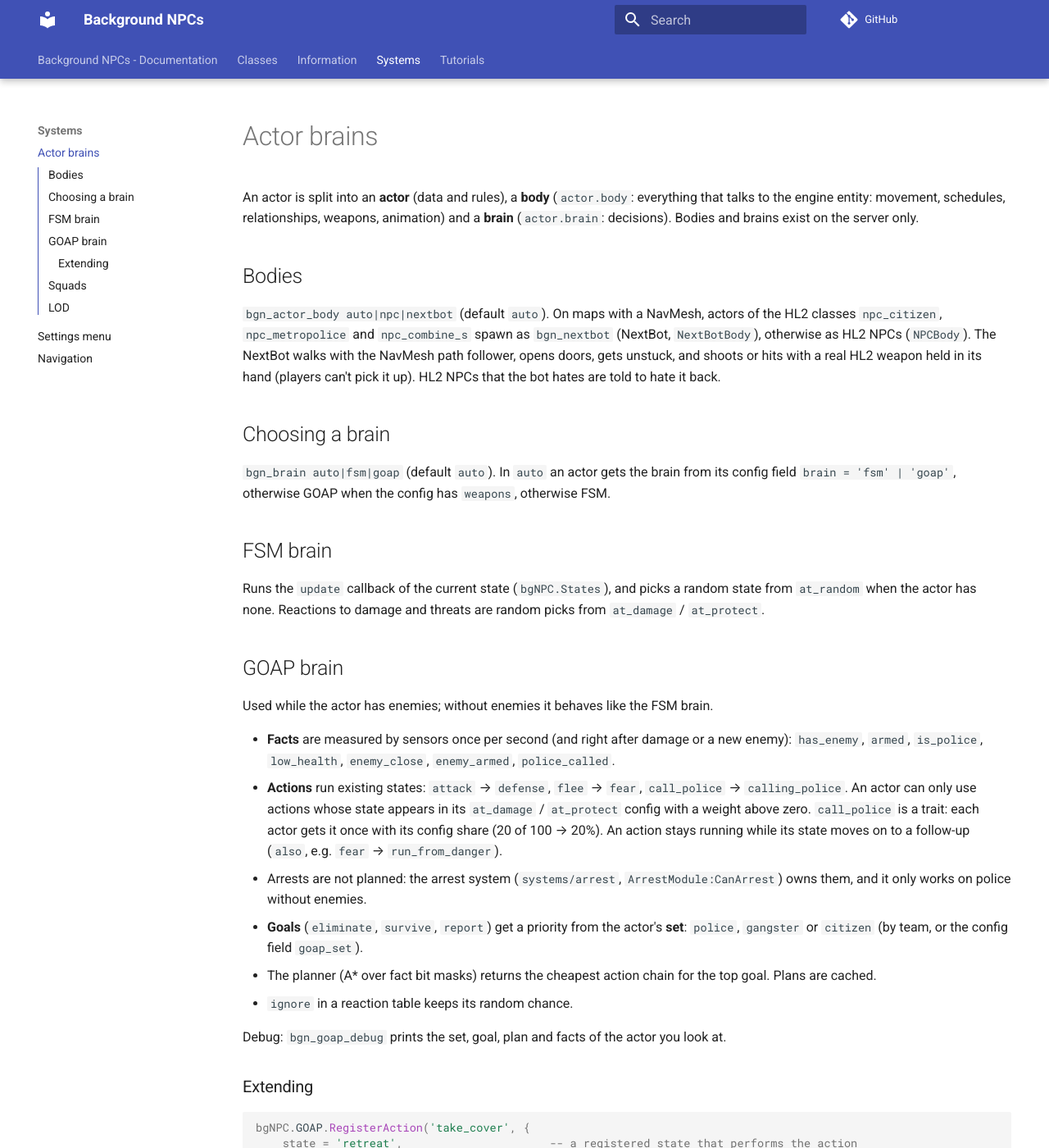
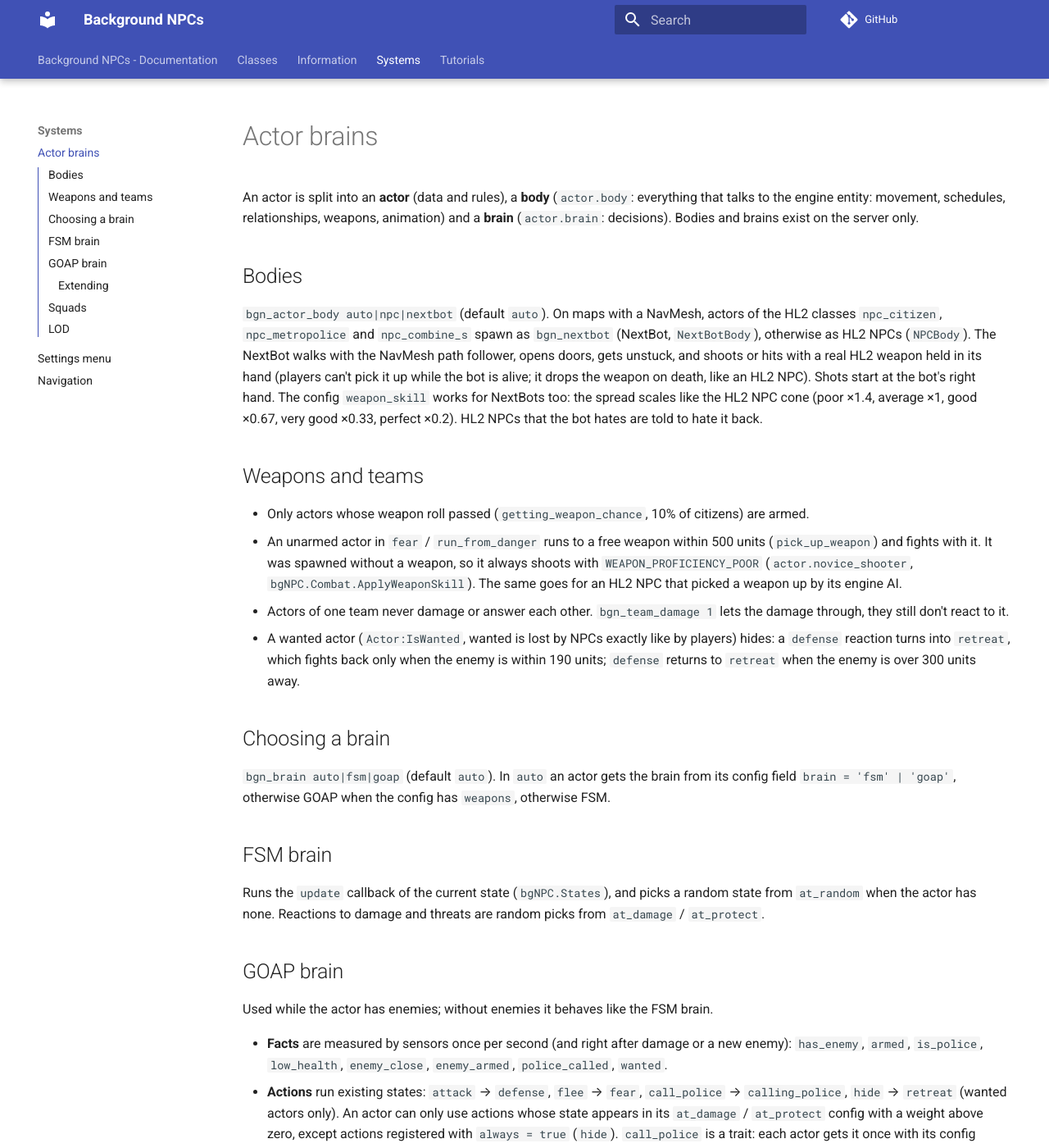
Before and after one commit to Shark-vil/background-citizens, an MkDocs documentation site: the page built from docs/systems/brains.md, in a window 1280 px wide and 1400 px high. Shown: the whole window at 82% size. Built offline with MkDocs 1.6.1 and Material for MkDocs 9.7.7, drawn with Linux system fonts in a browser that asks for light colours; comment, search, counter and statistics services are not loaded; some of the changed text lies outside the part shown.

Commit message:
Docs: weapons, teams and wanted actors
Co-Authored-By: Claude Opus 5.5 <noreply@anthropic.com>

```diff
--- a/docs/systems/brains.md
+++ b/docs/systems/brains.md
@@ -9,8 +9,23 @@ Bodies and brains exist on the server only.
 `bgn_actor_body auto|npc|nextbot` (default `auto`). On maps with a NavMesh, actors of the HL2 classes
 `npc_citizen`, `npc_metropolice` and `npc_combine_s` spawn as `bgn_nextbot` (NextBot, `NextBotBody`), otherwise
 as HL2 NPCs (`NPCBody`). The NextBot walks with the NavMesh path follower, opens doors, gets unstuck, and
-shoots or hits with a real HL2 weapon held in its hand (players can't pick it up). HL2 NPCs that the bot
-hates are told to hate it back.
+shoots or hits with a real HL2 weapon held in its hand (players can't pick it up while the bot is alive; it drops
+the weapon on death, like an HL2 NPC). Shots start at the bot's right hand. The config `weapon_skill` works for
+NextBots too: the spread scales like the HL2 NPC cone (poor ×1.4, average ×1, good ×0.67, very good ×0.33,
+perfect ×0.2). HL2 NPCs that the bot hates are told to hate it back.
+
+## Weapons and teams
+
+- Only actors whose weapon roll passed (`getting_weapon_chance`, 10% of citizens) are armed.
+- An unarmed actor in `fear` / `run_from_danger` runs to a free weapon within 500 units (`pick_up_weapon`) and
+  fights with it. It was spawned without a weapon, so it always shoots with `WEAPON_PROFICIENCY_POOR`
+  (`actor.novice_shooter`, `bgNPC.Combat.ApplyWeaponSkill`). The same goes for an HL2 NPC that picked a weapon
+  up by its engine AI.
+- Actors of one team never damage or answer each other. `bgn_team_damage 1` lets the damage through,
+  they still don't react to it.
+- A wanted actor (`Actor:IsWanted`, wanted is lost by NPCs exactly like by players) hides: a `defense` reaction
+  turns into `retreat`, which fights back only when the enemy is within 190 units; `defense` returns to `retreat`
+  when the enemy is over 300 units away.
 
 ## Choosing a brain
 
@@ -27,15 +42,16 @@ when the actor has none. Reactions to damage and threats are random picks from `
 Used while the actor has enemies; without enemies it behaves like the FSM brain.
 
 - **Facts** are measured by sensors once per second (and right after damage or a new enemy):
-  `has_enemy`, `armed`, `is_police`, `low_health`, `enemy_close`, `enemy_armed`, `police_called`.
-- **Actions** run existing states: `attack` → `defense`, `flee` → `fear`, `call_police` → `calling_police`.
+  `has_enemy`, `armed`, `is_police`, `low_health`, `enemy_close`, `enemy_armed`, `police_called`, `wanted`.
+- **Actions** run existing states: `attack` → `defense`, `flee` → `fear`, `call_police` → `calling_police`,
+  `hide` → `retreat` (wanted actors only).
   An actor can only use actions whose state appears in its `at_damage` / `at_protect` config with a weight
-  above zero. `call_police` is a trait: each actor gets it once with its config share (20 of 100 → 20%).
+  above zero, except actions registered with `always = true` (`hide`). `call_police` is a trait: each actor gets it once with its config share (20 of 100 → 20%).
   An action stays running while its state moves on to a follow-up (`also`, e.g. `fear` → `run_from_danger`).
 - Arrests are not planned: the arrest system (`systems/arrest`, `ArrestModule:CanArrest`) owns them, and it
   only works on police without enemies.
-- **Goals** (`eliminate`, `survive`, `report`) get a priority from the actor's **set**: `police`, `gangster`
-  or `citizen` (by team, or the config field `goap_set`).
+- **Goals** (`eliminate`, `survive`, `report`, `hide`) get a priority from the actor's **set**: `police`,
+  `gangster` or `citizen` (by team, or the config field `goap_set`). `hide` outranks the rest while wanted.
 - The planner (A* over fact bit masks) returns the cheapest action chain for the top goal. Plans are cached.
 - `ignore` in a reaction table keeps its random chance.
 
```
Also changed, not shown: docs/tutorials/Actor-Config-Settings.md (+2 -2 lines).
